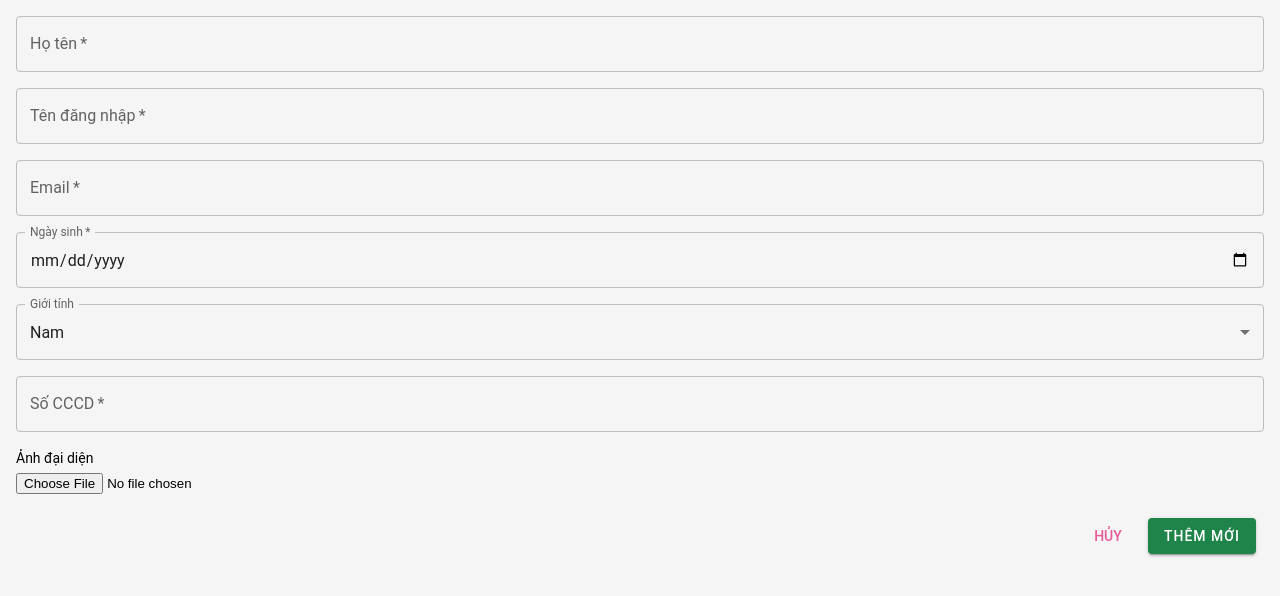
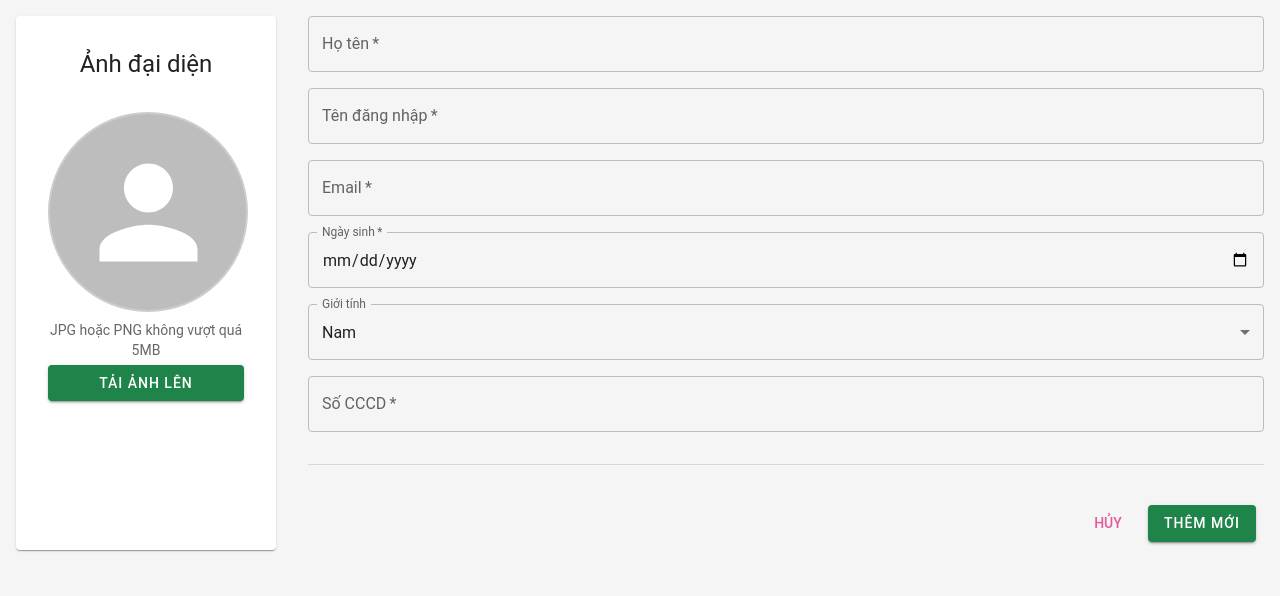
Before and after one commit to 0828651276/Livestock-management-fe, a React (Vite) app: page /employees/edit in a window 1280 px wide. Shown: the top 596 px of the page. Built offline with nearby package versions, Linux system fonts and the light colour scheme.

Commit message:
form creat add update employee

```diff
--- a/src/components/employee/EmployeeFormCreate.jsx
+++ b/src/components/employee/EmployeeFormCreate.jsx
@@ -7,10 +7,14 @@ import {
     CircularProgress,
     DialogActions,
     Typography,
+    Avatar,
+    Card,
+    CardContent,
+    CardHeader,
+    Divider,
 } from "@mui/material";
 import { employeeService } from "../../services/employeeService";
 
-// Trạng thái mặc định của nhân viên
 const initialState = {
     fullName: "",
     username: "",
@@ -20,23 +24,25 @@ const initialState = {
     idCardNumber: "",
 };
 
-const EmployeeFormCreate = ({ onClose = () => {} }) => {
+const EmployeeFormCreate = ({ onClose }) => {
     const [employee, setEmployee] = useState(initialState);
     const [avatar, setAvatar] = useState(null);
+    const [previewUrl, setPreviewUrl] = useState("");
     const [loading, setLoading] = useState(false);
 
-    // Cập nhật trường nhập liệu
     const handleChange = (e) => {
         const { name, value } = e.target;
         setEmployee((prev) => ({ ...prev, [name]: value }));
     };
 
-    // Xử lý khi chọn file ảnh
     const handleFileChange = (e) => {
-        setAvatar(e.target.files[0]);
+        const file = e.target.files[0];
+        if (file) {
+            setAvatar(file);
+            setPreviewUrl(URL.createObjectURL(file));
+        }
     };
 
-    // Gửi form lên server
     const handleSubmit = async (e) => {
         e.preventDefault();
         setLoading(true);
@@ -49,11 +55,11 @@ const EmployeeFormCreate = ({ onClose = () => {} }) => {
                 formData.append("avatar", avatar);
             }
 
-            await employeeService.create(formData); // gọi API thêm nhân viên
-            onClose(true); // đóng dialog + báo thành công
+            await employeeService.create(formData);
+            onClose(true);
         } catch (error) {
             console.error("Lỗi khi thêm nhân viên:", error);
-            onClose(false); // báo thất bại
+            onClose(false);
         } finally {
             setLoading(false);
         }
@@ -63,8 +69,40 @@ const EmployeeFormCreate = ({ onClose = () => {} }) => {
         <Box
             component="form"
             onSubmit={handleSubmit}
-            sx={{ display: "flex", flexDirection: "column", gap: 2, p: 2 }}
+            sx={{ display: "flex", flexDirection: { xs: "column", md: "row" }, gap: 4, p: 2 }}
         >
+            {/* Ảnh đại diện bên trái */}
+            <Card sx={{ width: 260, textAlign: "center", p: 2 }}>
+                <CardHeader title="Ảnh đại diện" />
+                <CardContent>
+                    <Avatar
+                        src={previewUrl}
+                        alt="Avatar Preview"
+                        sx={{
+                            width: 200,
+                            height: 200,
+                            margin: "0 auto",
+                            mb: 1,
+                            border: "2px solid #ccc",
+                        }}
+                    />
+                    <Typography variant="body2" color="text.secondary" gutterBottom>
+                        JPG hoặc PNG không vượt quá 5MB
+                    </Typography>
+                    <Button variant="contained" component="label" fullWidth>
+                        Tải ảnh lên
+                        <input type="file" accept="image/*" hidden onChange={handleFileChange} />
+                    </Button>
+                    {avatar && (
+                        <Typography fontSize={12} mt={1}>
+                            Đã chọn: {avatar.name}
+                        </Typography>
+                    )}
+                </CardContent>
+            </Card>
+
+            {/* Thông tin bên phải */}
+            <Box sx={{ flex: 1, display: "flex", flexDirection: "column", gap: 2 }}>
                 <TextField
                     label="Họ tên"
                     name="fullName"
@@ -109,15 +147,9 @@ const EmployeeFormCreate = ({ onClose = () => {} }) => {
                     required
                 />
 
-            <Box>
-                <Typography variant="body2" gutterBottom>
-                    Ảnh đại diện
-                </Typography>
-                <input type="file" accept="image/*" onChange={handleFileChange} />
-                {avatar && <Typography fontSize={12}>Đã chọn: {avatar.name}</Typography>}
-            </Box>
+                <Divider sx={{ my: 2 }} />
 
-            <DialogActions>
+                <DialogActions sx={{ justifyContent: "flex-end" }}>
                     <Button onClick={() => onClose(false)} color="secondary">
                         Hủy
                     </Button>
@@ -126,6 +158,7 @@ const EmployeeFormCreate = ({ onClose = () => {} }) => {
                     </Button>
                 </DialogActions>
             </Box>
+        </Box>
     );
 };
 
--- a/src/components/employee/EmployeeFormUpdate.jsx
+++ b/src/components/employee/EmployeeFormUpdate.jsx
@@ -7,10 +7,16 @@ import {
     CircularProgress,
     DialogActions,
     Typography,
+    Avatar,
+    Card,
+    CardContent,
+    CardHeader,
+    Divider,
 } from "@mui/material";
 import { employeeService } from "../../services/employeeService";
 
 const initialState = {
+    imagePath: "",
     fullName: "",
     username: "",
     email: "",
@@ -22,11 +28,16 @@ const initialState = {
 const EmployeeFormUpdate = ({ onClose, employeeData }) => {
     const [employee, setEmployee] = useState(initialState);
     const [avatar, setAvatar] = useState(null);
+    const [previewUrl, setPreviewUrl] = useState("");
     const [loading, setLoading] = useState(false);
 
     useEffect(() => {
         if (employeeData) {
             setEmployee({ ...employeeData });
+            // Nếu có avatarUrl thì hiển thị ảnh cũ
+            if (employeeData.imagePath) {
+                setPreviewUrl(employeeData.imagePath ? `http://localhost:8080/${employeeData.imagePath}`: null);
+            }
         }
     }, [employeeData]);
 
@@ -36,7 +47,11 @@ const EmployeeFormUpdate = ({ onClose, employeeData }) => {
     };
 
     const handleFileChange = (e) => {
-        setAvatar(e.target.files[0]);
+        const file = e.target.files[0];
+        if (file) {
+            setAvatar(file);
+            setPreviewUrl(URL.createObjectURL(file));
+        }
     };
 
     const handleSubmit = async (e) => {
@@ -45,24 +60,21 @@ const EmployeeFormUpdate = ({ onClose, employeeData }) => {
 
         try {
             const formData = new FormData();
-
-            // Append all employee fields
             Object.entries(employee).forEach(([key, value]) => {
                 if (value !== undefined && value !== null) {
                     formData.append(key, value);
                 }
             });
 
-            // Append avatar if selected
             if (avatar) {
                 formData.append("avatar", avatar);
             }
 
             await employeeService.update(employee.employeeId, formData);
-            onClose(true); // success
+            onClose(true);
         } catch (error) {
             console.error("Lỗi khi lưu nhân viên:", error);
-            onClose(false); // error
+            onClose(false);
         } finally {
             setLoading(false);
         }
@@ -72,8 +84,39 @@ const EmployeeFormUpdate = ({ onClose, employeeData }) => {
         <Box
             component="form"
             onSubmit={handleSubmit}
-            sx={{ display: "flex", flexDirection: "column", gap: 2, p: 2 }}
+            sx={{ display: "flex", flexDirection: { xs: "column", md: "row" }, gap: 4, p: 2 }}
         >
+            {/* Bên trái: ảnh đại diện */}
+            <Card sx={{ width: 260, textAlign: "center", p: 2 }}>
+                <CardHeader title="Ảnh đại diện" />
+                <CardContent>
+                    <Avatar
+                        src={previewUrl}
+                        alt="Avatar"
+                        sx={{
+                            width: 200,
+                            height: 200,
+                            margin: "0 auto",
+                            mb: 1,
+                            border: "2px solid #ccc",   // Viền mờ
+                        }}                    />
+                    <Typography variant="body2" color="text.secondary" gutterBottom>
+                        JPG hoặc PNG không vượt quá 5MB
+                    </Typography>
+                    <Button variant="contained" component="label" fullWidth>
+                        Tải ảnh lên
+                        <input type="file" accept="image/*" hidden onChange={handleFileChange} />
+                    </Button>
+                    {avatar && (
+                        <Typography fontSize={12} mt={1}>
+                            Đã chọn: {avatar.name}
+                        </Typography>
+                    )}
+                </CardContent>
+            </Card>
+
+            {/* Bên phải: thông tin tài khoản */}
+            <Box sx={{ flex: 1, display: "flex", flexDirection: "column", gap: 2 }}>
                 <TextField
                     label="Họ tên"
                     name="fullName"
@@ -118,15 +161,9 @@ const EmployeeFormUpdate = ({ onClose, employeeData }) => {
                     required
                 />
 
-            <Box>
-                <Typography variant="body2" gutterBottom>
-                    Ảnh đại diện
-                </Typography>
-                <input type="file" accept="image/*" onChange={handleFileChange} />
-                {avatar && <Typography fontSize={12}>Đã chọn: {avatar.name}</Typography>}
-            </Box>
+                <Divider sx={{ my: 2 }} />
 
-            <DialogActions>
+                <DialogActions sx={{ justifyContent: "flex-end" }}>
                     <Button onClick={() => onClose?.()} color="secondary">
                         Hủy
                     </Button>
@@ -135,6 +172,7 @@ const EmployeeFormUpdate = ({ onClose, employeeData }) => {
                     </Button>
                 </DialogActions>
             </Box>
+        </Box>
     );
 };
 
```
Lines whose indentation alone changed are shown as unchanged.
